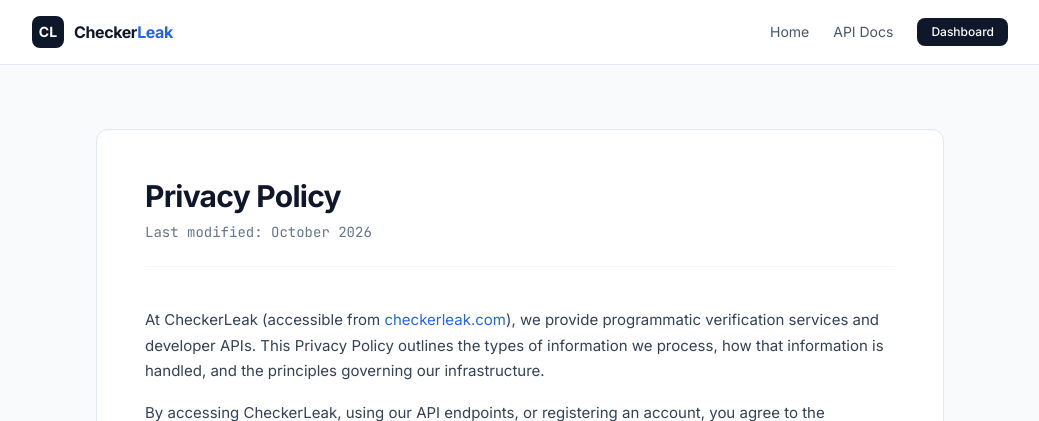
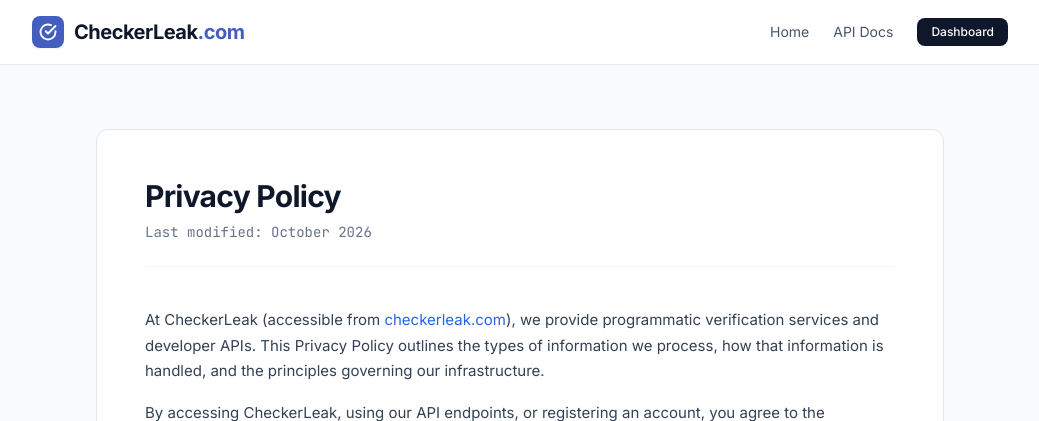
Before and after one commit to checkerleakcom/checkerleak, a FastAPI app: page /privacy in a window 1280 px wide. Shown: the top 421 px of the page, without its empty margins (120-1159 px from the left). Run offline with FastAPI, Linux system fonts and the light colour scheme; parts of the project's set-up code (start-up, migrations or seed data) failed here and were passed over; some libraries are stand-ins or nearby versions.

Commit message:
fix(branding): unify official logo across privacy policy and product pages to match homepage

```diff
--- a/backend/app/static/privacy.html
+++ b/backend/app/static/privacy.html
@@ -55,10 +55,15 @@
   <header class="sticky top-0 z-40 bg-white border-b border-slate-200">
     <div class="max-w-5xl mx-auto px-4 sm:px-6 h-16 flex items-center justify-between">
       <a href="/" class="flex items-center gap-2.5">
-        <div class="w-8 h-8 rounded-lg bg-slate-900 flex items-center justify-center text-white font-bold text-sm">
-          CL
+        <div class="w-8 h-8 rounded-lg bg-[#435ebf] flex items-center justify-center text-white font-bold text-base shadow-sm">
+          <svg width="18" height="18" viewBox="0 0 24 24" fill="none" stroke="currentColor" stroke-width="2.5" stroke-linecap="round" stroke-linejoin="round">
+            <path d="M22 11.08V12a10 10 0 1 1-5.93-9.14"></path>
+            <polyline points="22 4 12 14.01 9 11.01"></polyline>
+          </svg>
         </div>
-        <span class="text-base font-bold tracking-tight text-slate-900">Checker<span class="text-blue-600">Leak</span></span>
+        <div class="flex items-center gap-2">
+          <span class="text-xl font-bold tracking-tight text-slate-900">CheckerLeak<span class="text-[#435ebf]">.com</span></span>
+        </div>
       </a>
 
       <div class="flex items-center gap-6 text-sm text-slate-600">
```
Also changed, not shown: backend/app/templates/product_page.html (+8 -3 lines).
